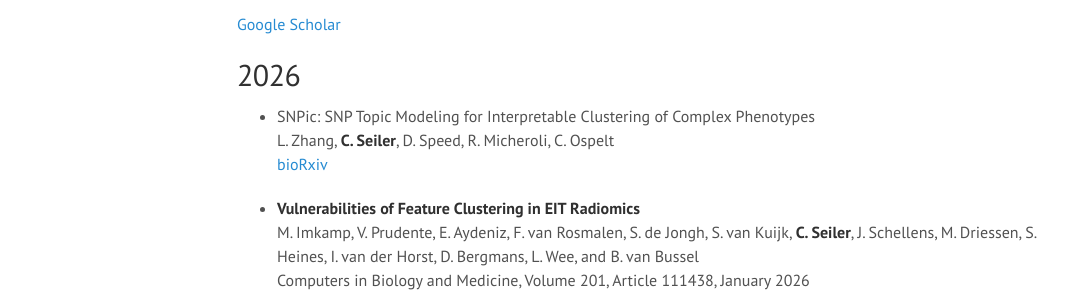
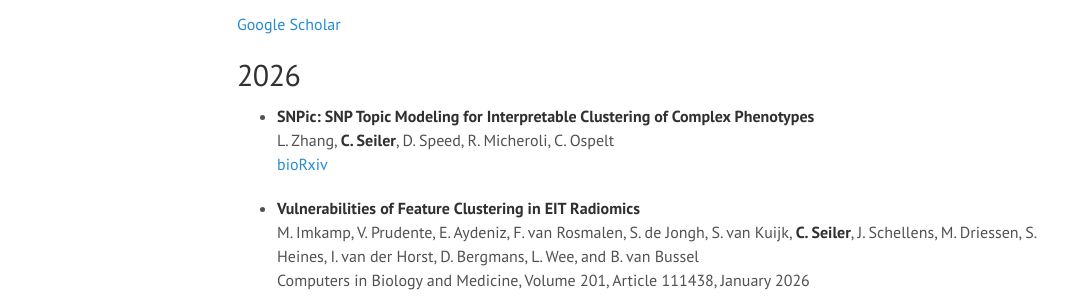
Before and after one commit to ChristofSeiler/ChristofSeiler.github.io, a Jekyll site: the page built from research.md, in a window 1280 px wide. Shown: the part 180-476 px from the top of the page, without its empty margins (3-1071 px from the left). Built offline with Jekyll 4.4.1, drawn with Linux system fonts in a browser that asks for light colours.

Commit message:
fix typo bold

```diff
--- a/research.md
+++ b/research.md
@@ -7,7 +7,7 @@ title: Research
 
 ## 2026
 
-* SNPic: SNP Topic Modeling for Interpretable Clustering of Complex Phenotypes <br>
+* **SNPic: SNP Topic Modeling for Interpretable Clustering of Complex Phenotypes** <br>
 L. Zhang, **C. Seiler**, D. Speed, R. Micheroli, C. Ospelt <br>
 [bioRxiv](https://doi.org/10.64898/2026.04.22.720106)
 
```
